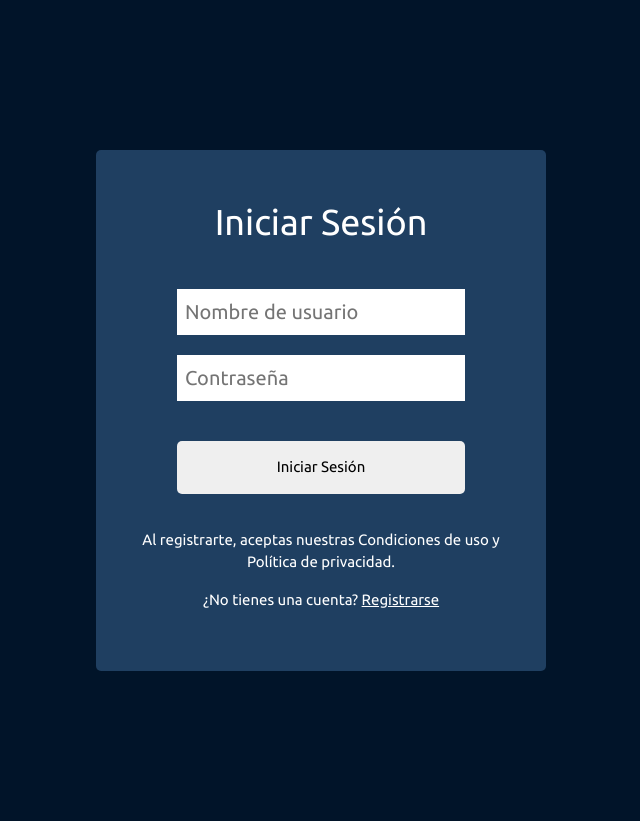
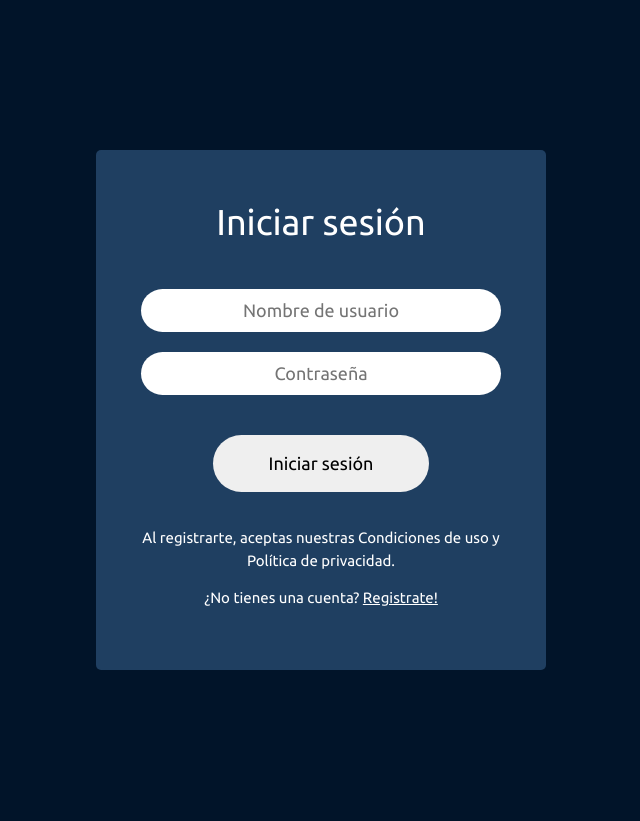
Before and after one commit to ariloc/jamco, a PHP site: page /login/login.html in a window 1280 px wide. Shown: the part 70-891 px from the top of the page, without its empty margins (319-959 px from the left). After the commit the page ends 740 px from the top, so only its background shows below. Run offline with PHP 8.4, Linux system fonts and the light colour scheme.

Commit message:
Design changes to the login screen

```diff
--- a/login/login.html
+++ b/login/login.html
@@ -1,8 +1,8 @@
 <!DOCTYPE html>
 <html>
     <head>
-		<meta charset="UTF-8">
-		<meta name="viewport" content="width=device-width, initial-scale=1">
+        <meta charset="UTF-8">
+        <meta name="viewport" content="width=device-width, initial-scale=1">
         <link rel="stylesheet" href="https://fonts.googleapis.com/icon?family=Material+Icons">
         <link rel="stylesheet" type="text/css" href="https://www.w3schools.com/w3css/4/w3.css" />
         <link rel="stylesheet" type="text/css" href="loginstyles.css" />
@@ -10,11 +10,12 @@
 
         <link rel="preconnect" href="https://fonts.googleapis.com">
         <link href="https://fonts.googleapis.com/css2?family=Ubuntu:ital,wght@0,300;0,400;0,500;0,700;1,300;1,400;1,500;1,700&display=swap" rel="stylesheet">
-		<title>Jamco</title>
+        <title>Jamco</title>
     </head>
 
 
     <body>
+        <!-- TODO: Incluir navbar con php (con css, jQuery, verlo) -->
         <header class="navbar w3-cell-row">
             <div id="barra" class="w3-container w3-cell">
                 <a href="">
@@ -23,23 +24,23 @@
             </div>
         </header>
 
-        <form class="form" style="margin-bottom: 150px;">
-            <h1 style="margin-top: 40px;margin-bottom: 0px;">Iniciar Sesión</h1>
+        <form class="login" style="margin-bottom: 150px;">
+            <h1 style="margin-top: 40px;margin-bottom: 0px;">Iniciar sesión</h1>
             <div class="cosa">
 
                     <div class="input-container">
-                        <input type="text" placeholder="Nombre de usuario">
+                        <input type="username" placeholder="Nombre de usuario">
                     </div>
 
                     <div class="input-container">
                         <input type="password" placeholder="Contraseña">
                     </div>
 
-                    <input type="submit" value="Iniciar Sesión" class="button" style="margin-top: 20px;margin-bottom: 20px;">
+                    <input type="submit" value="Iniciar sesión" class="button" style="margin-top: 20px;margin-bottom: 20px;">
                     <p>Al registrarte, aceptas nuestras Condiciones de uso y Política de privacidad.</p>
                     <p>
                         ¿No tienes una cuenta?
-                        <a class = "link" href="register.html"> Registrarse </a>
+                        <a class="link" href="register.html">Registrate!</a>
                     </p>
             </div>
         </form>
--- a/login/loginstyles.css
+++ b/login/loginstyles.css
@@ -23,51 +23,76 @@ header.navbar {
     color: black;
 }
 
-.form{
+.login {
     background-color:#1F3F61;
     margin-top: 150px;
     padding: 5px;
     text-align: center;
 }
 
-.form .cosa{
+.login .cosa {
     width: 100%;
     padding: 40px;
 }
 
-input[type="text"],input[type="password"]{
-    font-size: 20px;
-    width: 80%;
-    padding: 8px;
-    border: none;
+.login input[type="username"], .login input[type="password"]{
+    font-size: 1.2em;
 }
 
 .input-container{
     margin-bottom: 20px;
 }
-
-.form .cosa .button{
+.login .button{
     border: none;
-    width: 80%;
     padding: 15px;
-    border-radius: 5px;
     cursor: pointer;
+    width: 60%;
 }
 
-.form .cosa .button:hover{
-    background: aqua;
+.login .button:hover{
+    background-color: orange;
 }
+
+.login a {
+    transition: all 0.1s ease-out;
+}
+
+.login a:hover {
+    color: orange;
+}
+
 @media(max-width:500){
-    .form{
+    .login {
         margin-top: 50px;
     }
 }
 
 @media(min-width:500px){
-    .form{
+    .login {
         margin: auto;
         width: 450px;
         margin-top: 150px;
         border-radius: 5px;
     }
 }
+
+.login input, .login button {
+    border-radius: 9999px;
+}
+
+.login input {
+    padding-top: 8px;
+    padding-bottom: 8px;
+    padding-left: 10px;
+    padding-right: 10px;
+    width: 100%;
+    text-align: center;
+    border: none;
+    outline: none;
+    transition: all 0.1s ease-out;
+    font-size: 1.2em;
+}
+
+.login input:focus, .login input:hover {
+    box-shadow: 3px 3px 5px -3px;
+}
```
